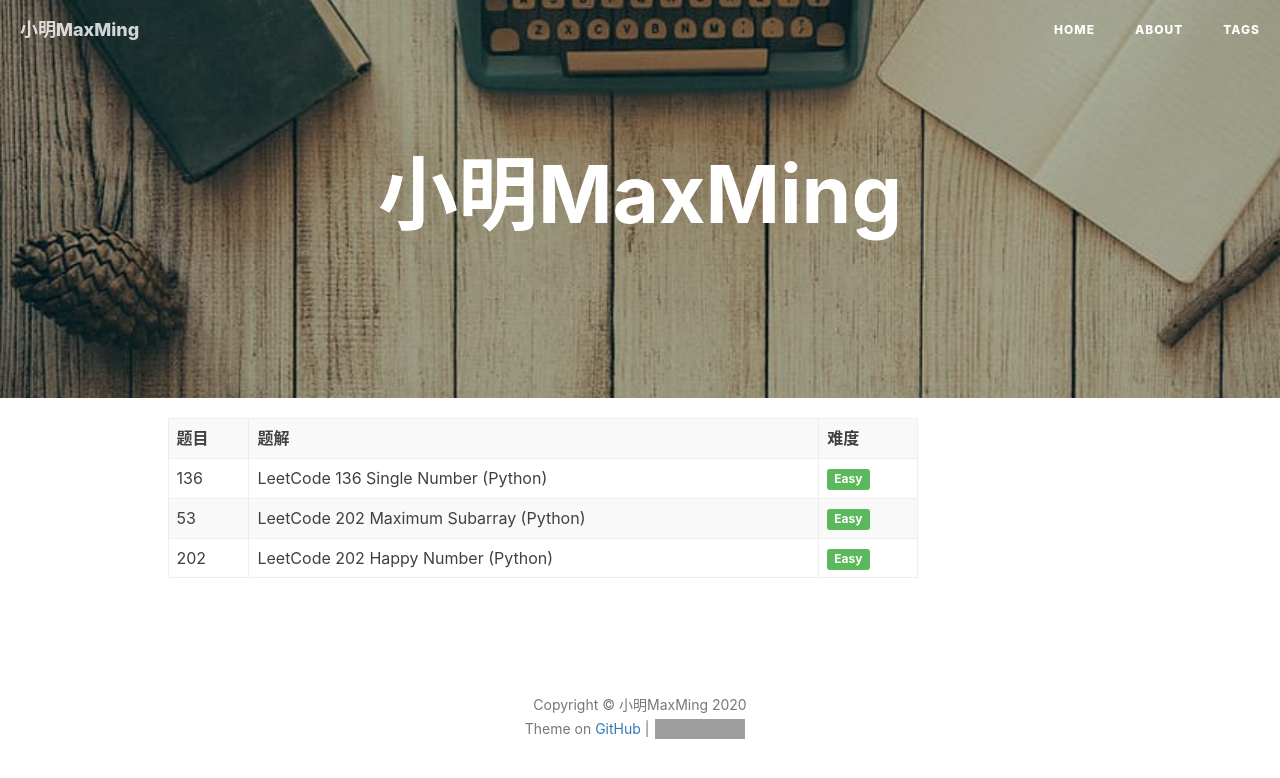
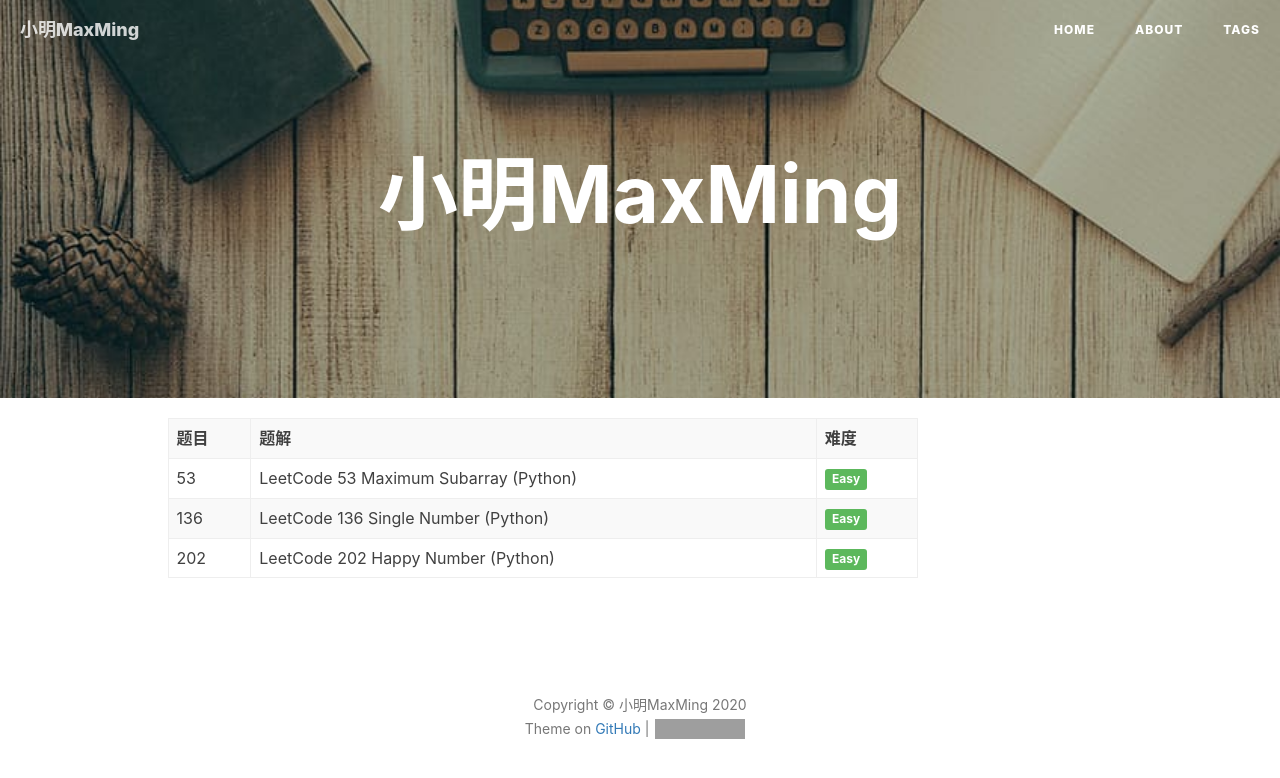
Before and after one commit to MaxMing0/MaxMing0.github.io, a Jekyll site: the page built from index.html, in a window 1280 px wide. Shown: the top 778 px of the page. Built offline with Jekyll 4.4.1, drawn with Linux system fonts in a browser that asks for light colours; nearby versions of some CDN libraries; the list of posts is cut into pages by our own code; comment, search, counter and statistics services are not loaded; grey boxes are pictures that could not be loaded.

Commit message:
Sort index by problem number

```diff
--- a/_posts/2020-04-26-Maximum-Subarray.md
+++ b/_posts/2020-04-26-Maximum-Subarray.md
@@ -1,6 +1,6 @@
 ---
 layout:     post
-title:      LeetCode 202 Maximum Subarray (Python)
+title:      LeetCode 53 Maximum Subarray (Python)
 number:     53
 level:      Easy
 lcurl:      happy-number
--- a/index.html
+++ b/index.html
@@ -31,8 +31,8 @@ description: ""
         <th>题解</th>
         <th>难度</th>
     </tr>
-
-    {% for post in paginator.posts %}
+    {% assign sorted = (paginator.posts | sort: 'number') %}
+    {% for post in sorted %}
     <tr>
         <td>
             <a href="https://leetcode.com/problems/{{ post.lcurl }}"> {{ post.number }} </a>
```
